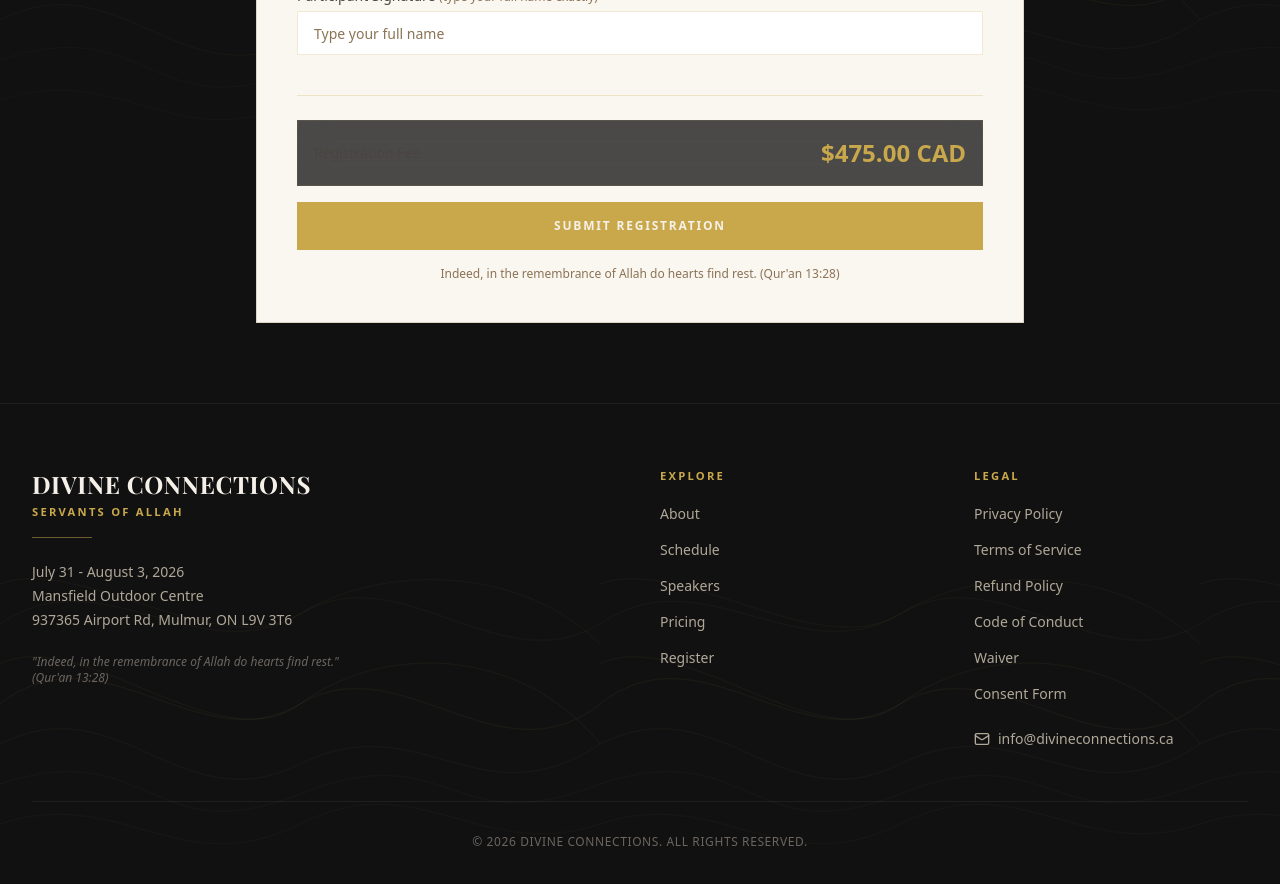
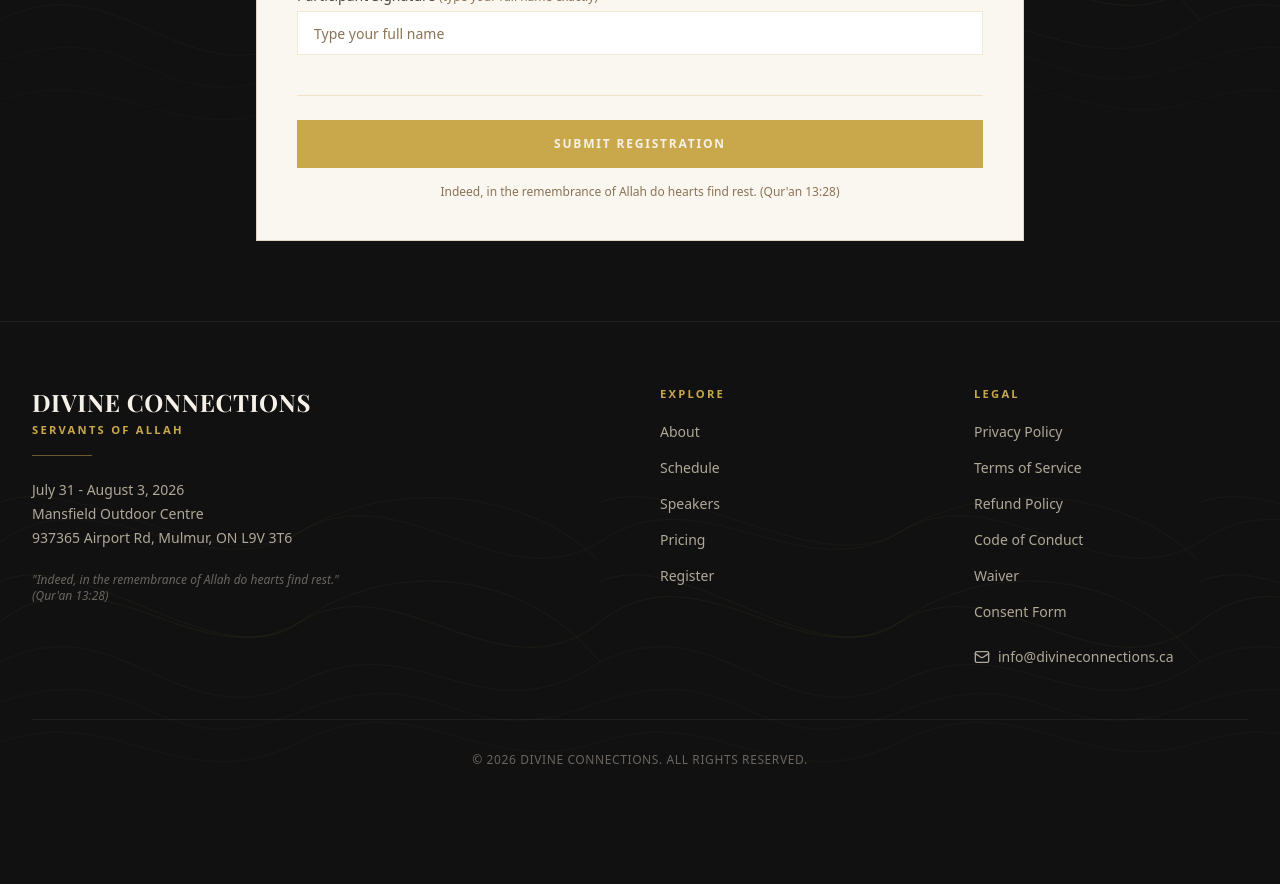
Before and after one commit to uirfanwork-ops/divineconnection, a Next.js app: page /register in a window 1280 px wide. Shown: the part 2720-3604 px from the top of the page. After the commit the page ends 3552 px from the top, so only its background shows below. Built offline with nearby package versions, Linux system fonts and the light colour scheme; no server answers; the database is empty; a web font is replaced by a local one.

Commit message:
Fix tier loading: use service client to bypass RLS, remove dummy fallback UUIDs
The anon client was blocked by RLS on pricing_tiers, causing fallback
dummy UUIDs to be used which don't exist in the DB, triggering FK errors.

https://claude.ai/code/session_015Fx5ik6T4MDEbRopXa7E21

```diff
--- a/src/app/(public)/page.tsx
+++ b/src/app/(public)/page.tsx
@@ -1,4 +1,4 @@
-import { createClient } from "@/lib/supabase/server";
+import { createServiceClient } from "@/lib/supabase/service";
 import { HeroSection } from "@/components/sections/hero";
 import { GalleryMarquee } from "@/components/sections/gallery-marquee";
 import { AboutSection } from "@/components/sections/about";
@@ -63,7 +63,7 @@ const fallbackTiers: PricingTier[] = [
 
 async function getPricingTiers(): Promise<PricingTier[]> {
   try {
-    const supabase = await createClient();
+    const supabase = createServiceClient();
     const { data, error } = await supabase
       .from("pricing_tiers")
       .select("*")
--- a/src/app/(public)/register/page.tsx
+++ b/src/app/(public)/register/page.tsx
@@ -1,4 +1,4 @@
-import { createClient } from "@/lib/supabase/server";
+import { createServiceClient } from "@/lib/supabase/service";
 import { RegistrationForm } from "@/components/registration-form";
 import { siteConfig } from "../../../../content/site-config";
 import type { Metadata } from "next";
@@ -15,28 +15,15 @@ interface RegisterPageProps {
   searchParams: Promise<{ tier?: string }>;
 }
 
-const fallbackTiers: PricingTier[] = [
-  {
-    id: "00000000-0000-0000-0000-000000000001", created_at: new Date().toISOString(), updated_at: new Date().toISOString(),
-    name: "Early Bird", description: "Early bird registrations receive a FREE PRINT poster of the Ibaadur Rahman verses (limited time offer!).",
-    price_cents: 47500, currency: "CAD", max_spots: null, spots_taken: 0, is_active: true, sort_order: 1, stripe_price_id: null, features: [],
-  },
-  {
-    id: "00000000-0000-0000-0000-000000000002", created_at: new Date().toISOString(), updated_at: new Date().toISOString(),
-    name: "Regular", description: "Standard registration for the Divine Connections retreat. Full access to all sessions, meals, and activities.",
-    price_cents: 55000, currency: "CAD", max_spots: null, spots_taken: 0, is_active: true, sort_order: 2, stripe_price_id: null, features: [],
-  },
-];
-
 async function loadTiers(): Promise<PricingTier[]> {
   try {
-    const supabase = await createClient();
+    const supabase = createServiceClient();
     const { data, error } = await supabase
       .from("pricing_tiers").select("*").eq("is_active", true).order("sort_order", { ascending: true });
-    if (error || !data || data.length === 0) return fallbackTiers;
+    if (error || !data || data.length === 0) return [];
     return data;
   } catch {
-    return fallbackTiers;
+    return [];
   }
 }
 
```
